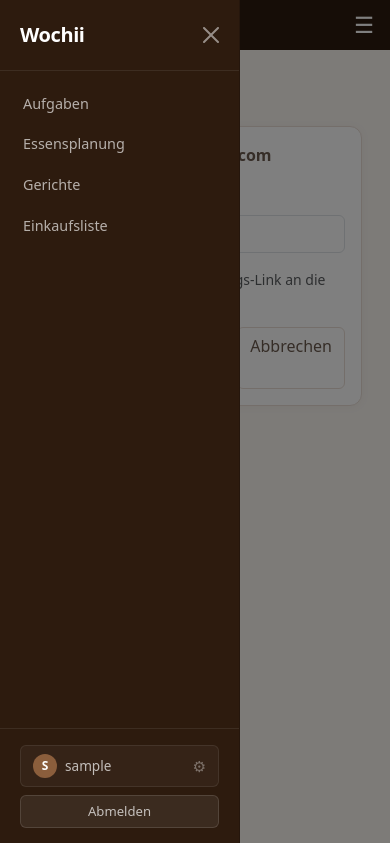
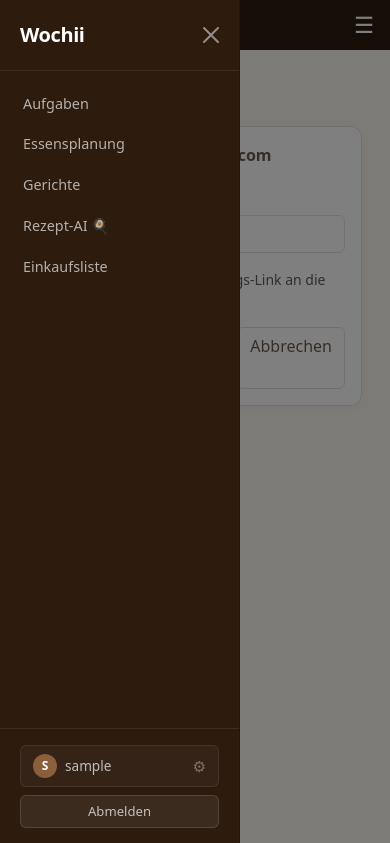
Before and after one commit to codi-wan-hash/Wochi, a Django app: page /accounts/profil/email/ in a window 390 px wide, after a click that opens the changed part. Shown: the top 843 px of the page. Run offline with Django 5.2, Linux system fonts and the light colour scheme; the visitor is signed in with stand-in values (Sample User, id 1).

Commit message:
feat(nav): add 'Rezept-AI' sidebar entry under Gerichte
Both mobile offcanvas and desktop sidebars now link to the AI recipe
generator. Active-class rule for 'Essensplanung' updated to exclude
/meals/ai-generator/ so the new entry highlights cleanly.

Co-Authored-By: Claude Opus 4.7 (1M context) <noreply@anthropic.com>

```diff
--- a/templates/base.html
+++ b/templates/base.html
@@ -28,8 +28,9 @@
     <div class="offcanvas-body">
         <nav class="sidebar-nav">
             <a href="{% url 'task_list' %}" class="{% if '/tasks/' in request.path %}active{% endif %}">Aufgaben</a>
-            <a href="{% url 'meal_list' %}" class="{% if '/meals/' in request.path and not '/meals/recipes/' in request.path %}active{% endif %}">Essensplanung</a>
+            <a href="{% url 'meal_list' %}" class="{% if '/meals/' in request.path and not '/meals/recipes/' in request.path and not '/meals/ai-generator/' in request.path %}active{% endif %}">Essensplanung</a>
             <a href="{% url 'recipe_list' %}" class="{% if '/meals/recipes/' in request.path %}active{% endif %}">Gerichte</a>
+            <a href="{% url 'ai_generator_form' %}" class="{% if '/meals/ai-generator/' in request.path %}active{% endif %}">Rezept-AI 🍳</a>
             <a href="{% url 'shopping_list' %}" class="{% if '/shopping/' in request.path %}active{% endif %}">Einkaufsliste</a>
             {% if user.userprofile.timetracking_enabled %}
             <a href="{% url 'timetracking:dashboard' %}" class="{% if '/timetracking/' in request.path %}active{% endif %}">Arbeitszeit</a>
@@ -53,8 +54,9 @@
     <a href="{% url 'home' %}" class="sidebar-brand">Wochii</a>
     <nav class="sidebar-nav">
         <a href="{% url 'task_list' %}" class="{% if '/tasks/' in request.path %}active{% endif %}">Aufgaben</a>
-        <a href="{% url 'meal_list' %}" class="{% if '/meals/' in request.path and not '/meals/recipes/' in request.path %}active{% endif %}">Essensplanung</a>
+        <a href="{% url 'meal_list' %}" class="{% if '/meals/' in request.path and not '/meals/recipes/' in request.path and not '/meals/ai-generator/' in request.path %}active{% endif %}">Essensplanung</a>
         <a href="{% url 'recipe_list' %}" class="{% if '/meals/recipes/' in request.path %}active{% endif %}">Gerichte</a>
+        <a href="{% url 'ai_generator_form' %}" class="{% if '/meals/ai-generator/' in request.path %}active{% endif %}">Rezept-AI 🍳</a>
         <a href="{% url 'shopping_list' %}" class="{% if '/shopping/' in request.path %}active{% endif %}">Einkaufsliste</a>
         {% if user.userprofile.timetracking_enabled %}
         <a href="{% url 'timetracking:dashboard' %}" class="{% if '/timetracking/' in request.path %}active{% endif %}">Arbeitszeit</a>
```
